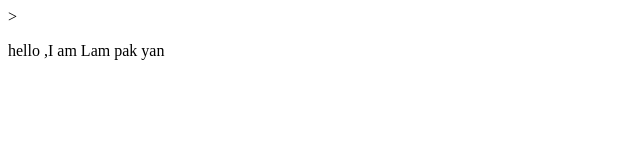
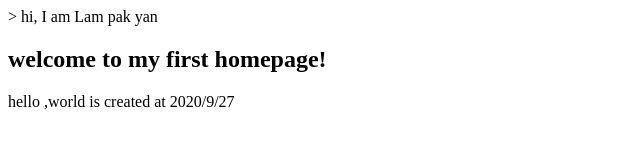
Before and after one commit to kimmiel/zodiac, a plain HTML site: page index.html in a window 1280 px wide. Shown: the whole page, without its empty margins (0-640 px from the left). Drawn offline with Linux system fonts and the light colour scheme.

Commit message:
Update index.html

```diff
--- a/index.html
+++ b/index.html
@@ -1,11 +1,12 @@
-
 <!DOCTYPE html>
 <html>
     <head>
         <meta charset="UTF-8"></head></html></meta>
-        <title>林柏恩的網站</title>>
+        <title>中正通識/網頁程式設計/GOTOP_MTML5_林柏恩_2021/week3</title>>
     </head>
     <body>
-      <p>  hello ,I am Lam pak yan</p>
+        hi, I am Lam pak yan
+        <h2> welcome to my first homepage!</h2>
+      <p>  hello ,world is created at 2020/9/27</p>
     </body>
 </html>
```
